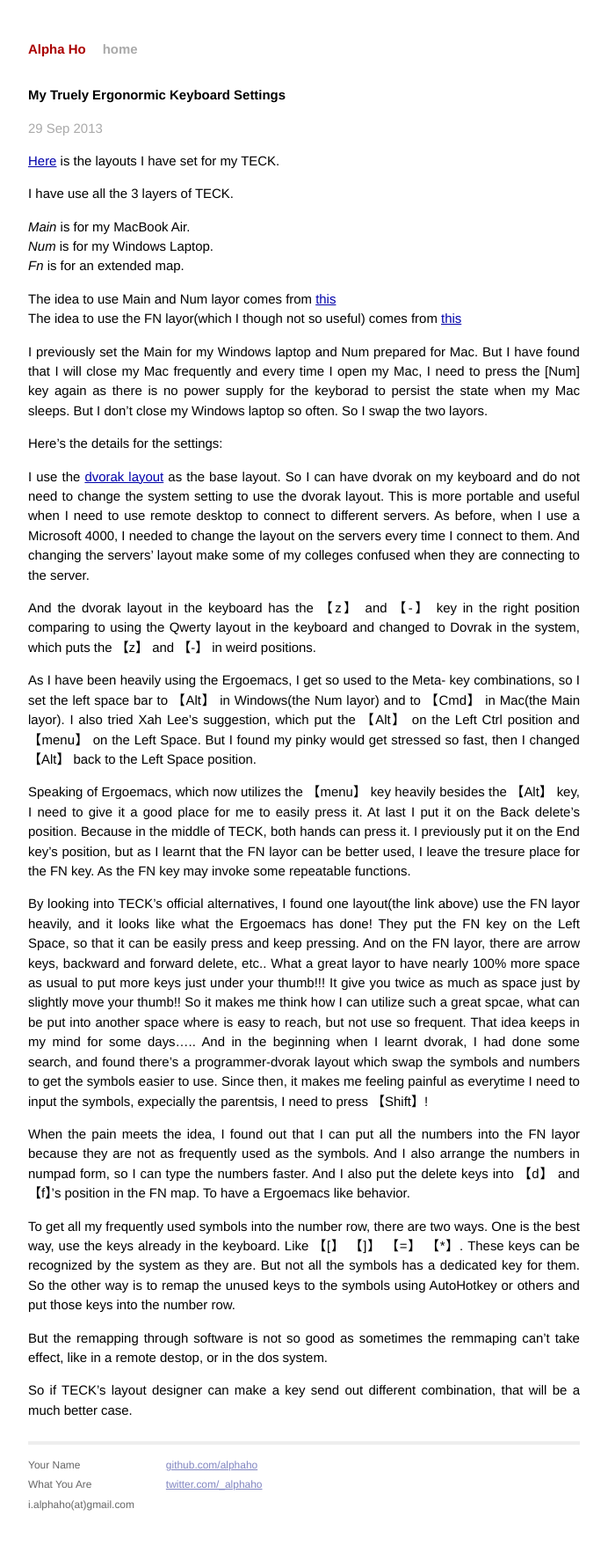
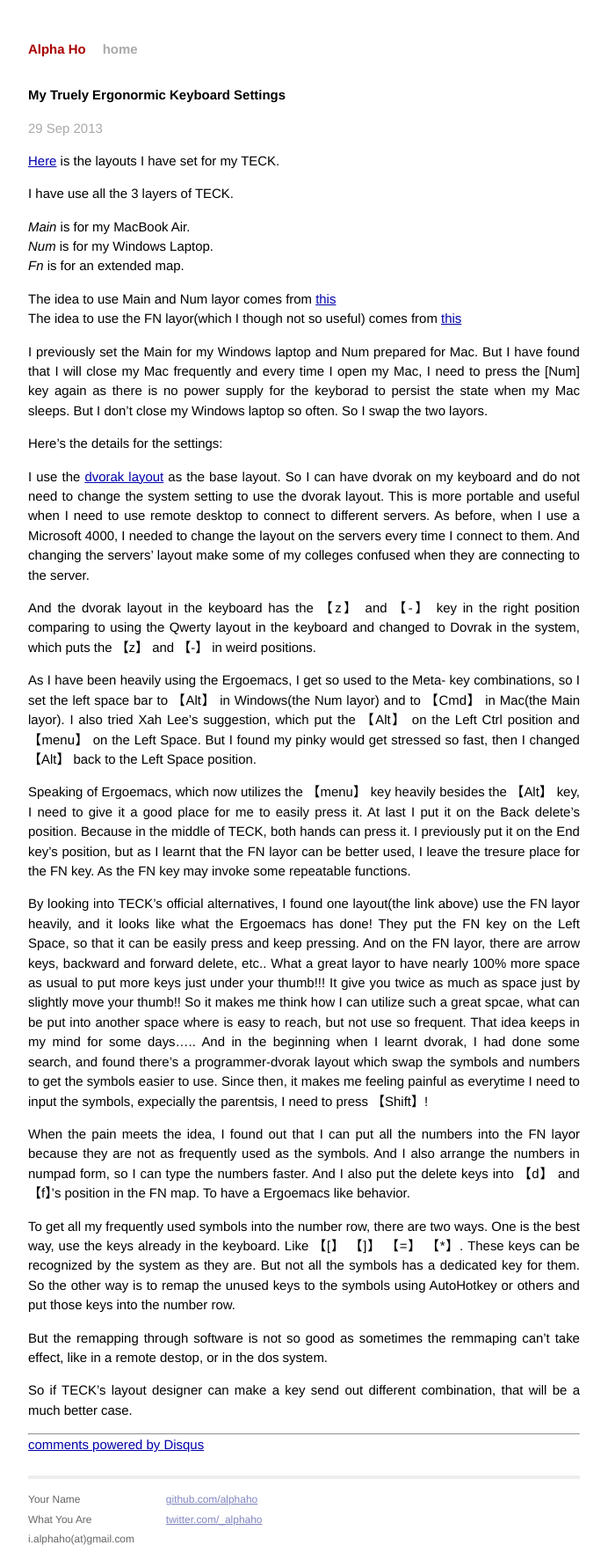
Before and after one commit to alphaho/alphaho.github.io, a Jekyll site: the page built from _posts/2013-9-29-my-truely-ergonormic-keyborad-settings.md, in a window 1280 px wide. Shown: the whole page at 88% size, without its empty margins (294-986 px from the left). Built offline with Jekyll 4.4.1, drawn with Linux system fonts in a browser that asks for light colours; Markdown is read by kramdown in place of the engine named in the settings; before the commit the page ends 1733 px from its top, so only the background shows below that; some of the changed lines change nothing that is shown.

Commit message:
added the disqus comment to the page

```diff
--- a/_layouts/post.html
+++ b/_layouts/post.html
@@ -7,3 +7,19 @@
 <div class="post">
 {{ content }}
 </div>
+
+<hr />
+<div id="disqus_thread"></div>
+<script type="text/javascript">
+    /* * * CONFIGURATION VARIABLES: EDIT BEFORE PASTING INTO YOUR WEBPAGE * * */
+    var disqus_shortname = 'alphaho'; // required: replace example with your forum shortname
+    var disqus_identifier = {{ page.title | replace:' ','-'}}
+    /* * * DON'T EDIT BELOW THIS LINE * * */
+    (function() {
+    var dsq = document.createElement('script'); dsq.type = 'text/javascript'; dsq.async = true;
+    dsq.src = '//' + disqus_shortname + '.disqus.com/embed.js';
+    (document.getElementsByTagName('head')[0] || document.getElementsByTagName('body')[0]).appendChild(dsq);
+    })();
+</script>
+<noscript>Please enable JavaScript to view the <a href="http://disqus.com/?ref_noscript">comments powered by Disqus.</a></noscript>
+<a href="http://disqus.com" class="dsq-brlink">comments powered by <span class="logo-disqus">Disqus</span></a>
```
